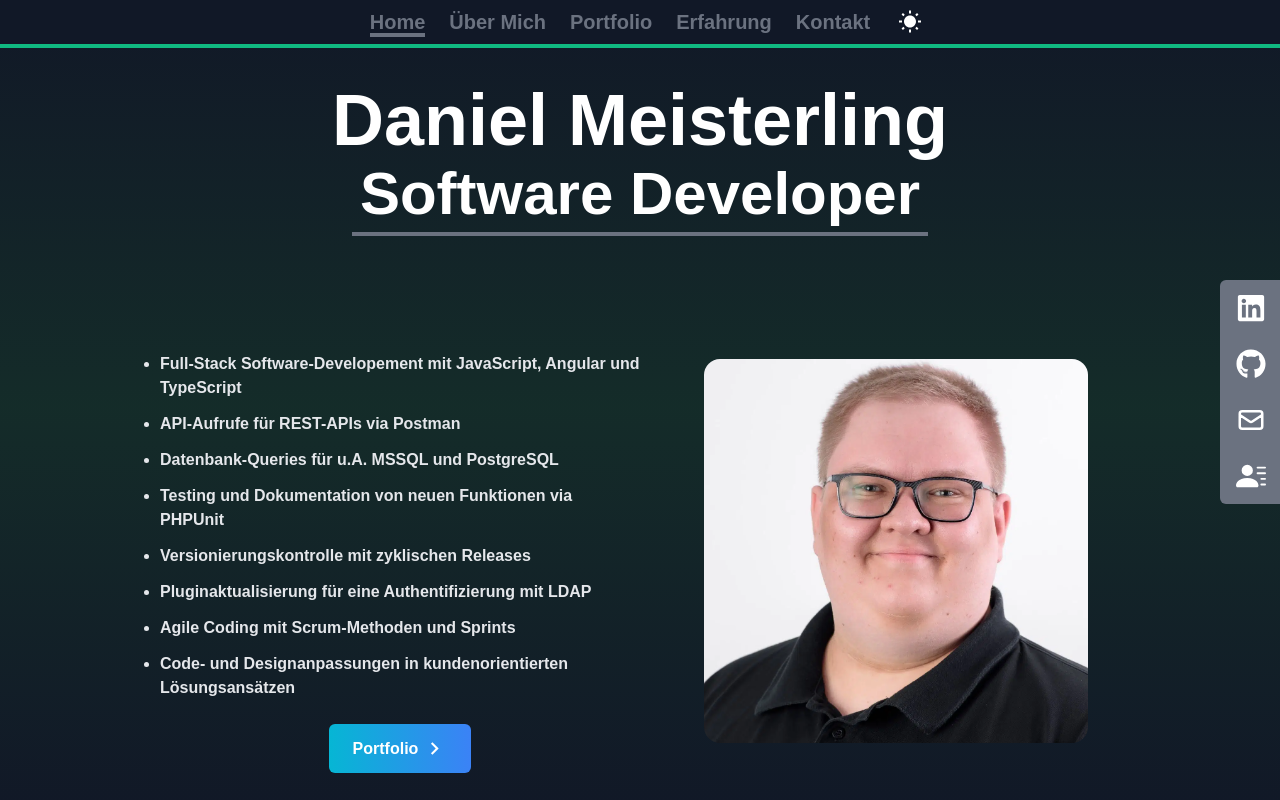
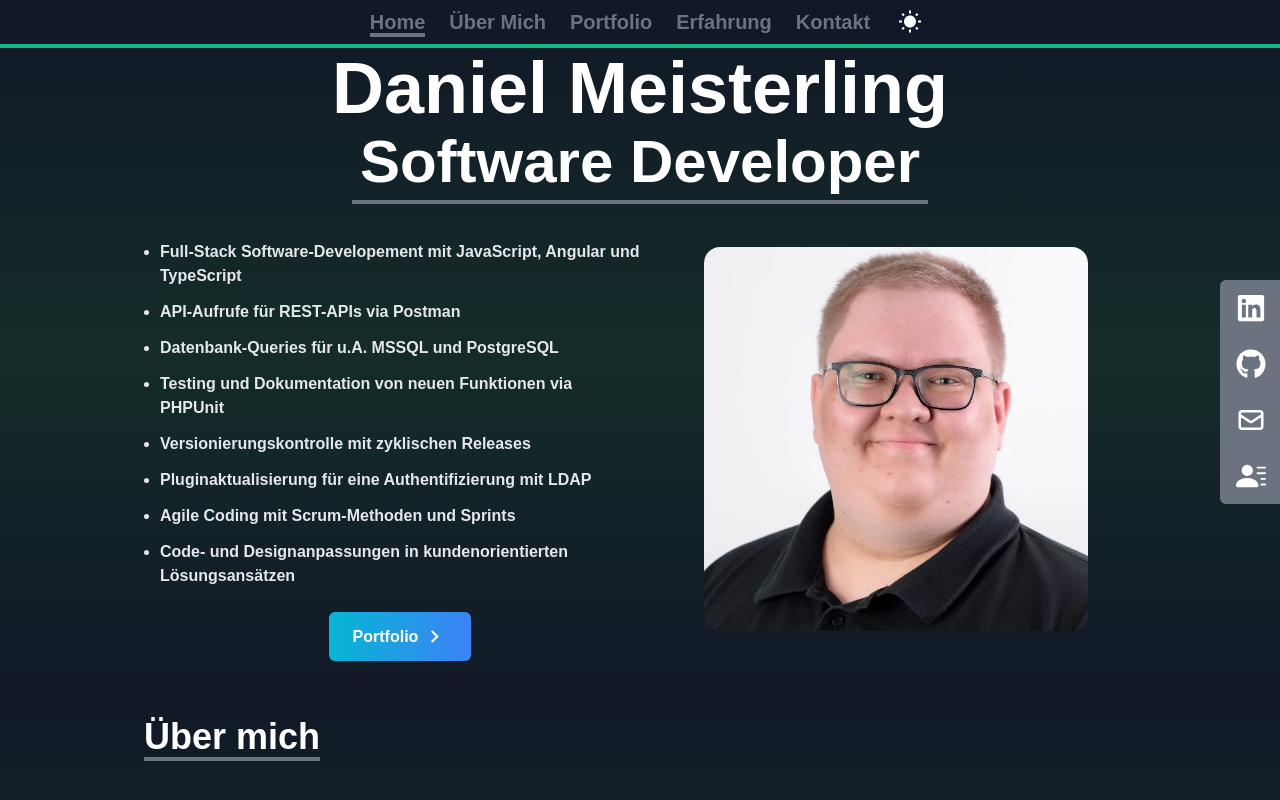
Before and after one commit to DMeisterling/Portfolio, a React (Create React App) app: page / in a window 1280 px wide. Shown: the top 800 px of the page. Built offline with nearby package versions, Linux system fonts and the light colour scheme.

Commit message:
changed padding in home area

```diff
--- a/src/components/Home.jsx
+++ b/src/components/Home.jsx
@@ -7,9 +7,9 @@ const Home = () => {
   return (
     <div
       name="home"
-      className="pb-8 w-full dark:bg-gradient-to-b dark:from-gray-900 dark:via-dark-emerald dark:to-gray-900 bg-gradient-to-b  from-slate-200 via-slate-500 to-slate-200"
+      className="pb-8 pt-4 sm:pt-12 w-full dark:bg-gradient-to-b dark:from-gray-900 dark:via-dark-emerald dark:to-gray-900 bg-gradient-to-b  from-slate-200 via-slate-500 to-slate-200"
     >
-      <div class="mx-auto mb-auto flex flex-col items-center justify-center h-80 px-4 text-center">
+      <div class="mx-auto mb-auto flex flex-col items-center justify-center h-40 px-4 text-center">
         <h2 class="text-3xl sm:text-7xl md:text-7xl font-bold pb-2 px-2">
           Daniel Meisterling
         </h2>
```
